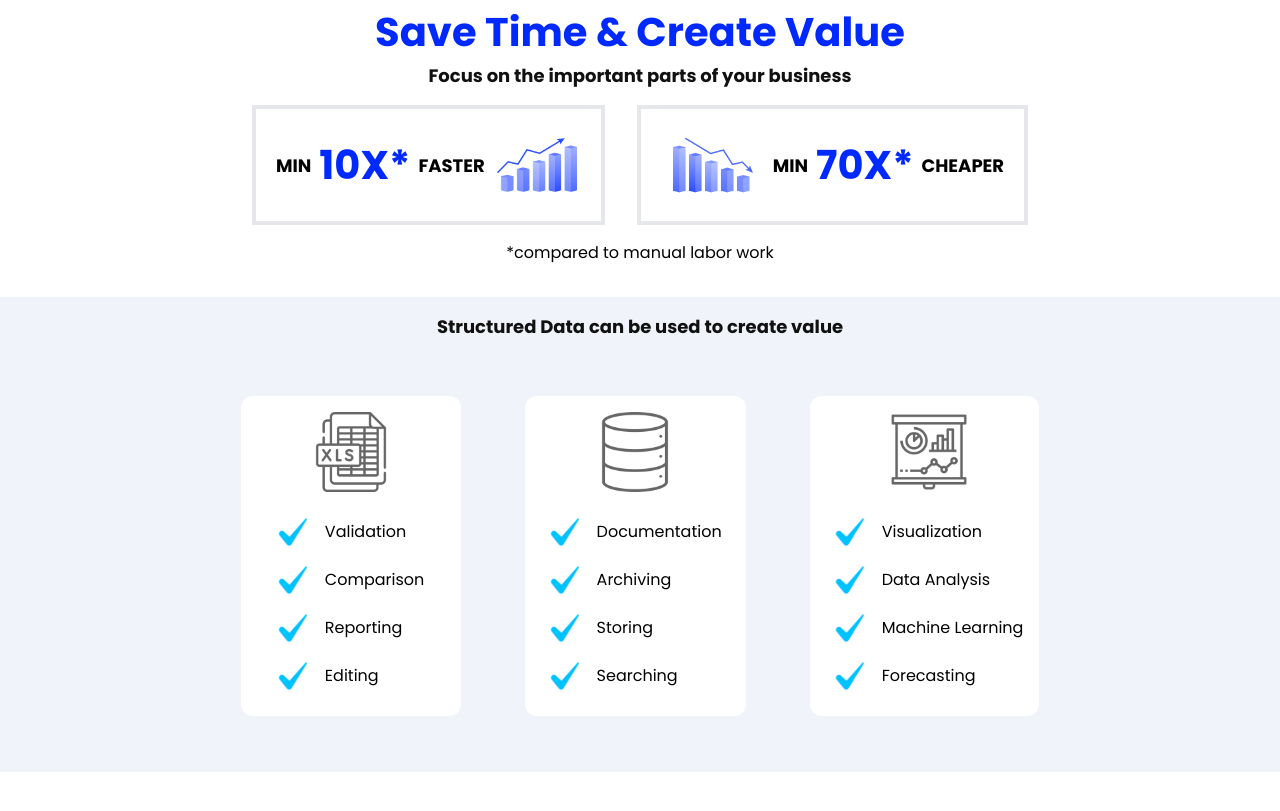
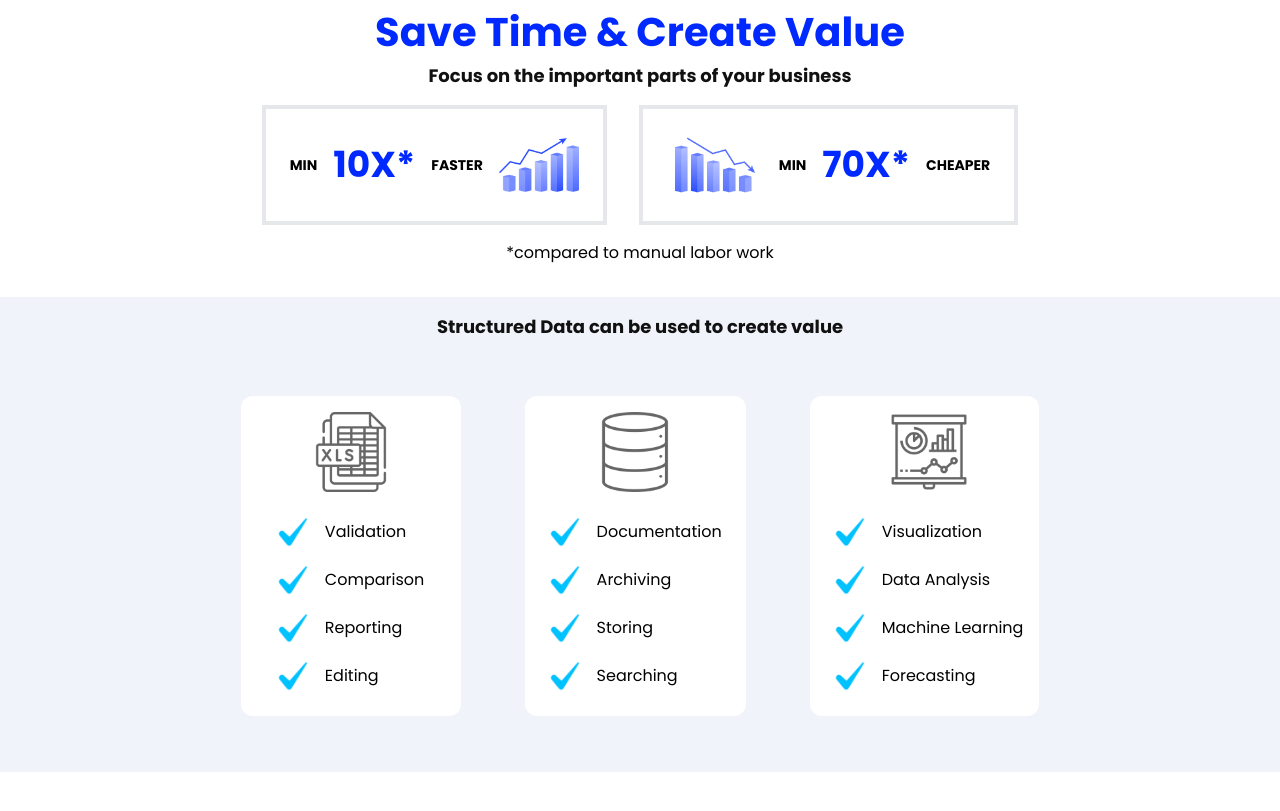
Before and after one commit to zainsadaqat/arithmo, a React (Create React App) app: page / in a window 1280 px wide. Shown: the part 800-1611 px from the top of the page. Built offline with nearby package versions, Linux system fonts and the light colour scheme.

Commit message:
Update stats section

```diff
--- a/src/components/Stats.jsx
+++ b/src/components/Stats.jsx
@@ -13,9 +13,11 @@ const Stats = () => {
       </h3>
       <div className="flex flex-col justify-center md:flex-row">
         <div className="flex justify-center items-center border-4 px-4 m-4">
-          <span className="p-1 text-[18px] font-bold">MIN</span>
-          <span className="p-1 font-bold text-[40px] text-[#0029FF]">10X*</span>
-          <span className="p-1 text-[18px] font-bold">FASTER</span>
+          <span className="px-2 text-[14px] font-bold">MIN</span>
+          <span className="px-2 font-bold text-[36px] text-[#0029FF]">
+            10X*
+          </span>
+          <span className="px-2 text-[14px] font-bold">FASTER</span>
           <div className="p-2">
             <img src={GraphUp} alt="Graph Up Image" width={80} height={80} />
           </div>
@@ -24,9 +26,11 @@ const Stats = () => {
           <div className="p-4">
             <img src={GraphDown} alt="Graph Up Image" width={80} height={80} />
           </div>
-          <span className="p-1 text-[18px] font-bold">MIN</span>
-          <span className="p-1 font-bold text-[40px] text-[#0029FF]">70X*</span>
-          <span className="p-1 text-[18px] font-bold">CHEAPER</span>
+          <span className="px-2 text-[14px] font-bold">MIN</span>
+          <span className="px-2 font-bold text-[36px] text-[#0029FF]">
+            70X*
+          </span>
+          <span className="px-2 text-[14px] font-bold">CHEAPER</span>
         </div>
       </div>
       <p className="text-center pb-8">*compared to manual labor work</p>
--- /dev/null
+++ b/src/pages/LandingPage.jsx
@@ -0,0 +1,7 @@
+import React from 'react';
+
+const LandingPage = () => {
+  return <section></section>;
+};
+
+export default LandingPage;
```
